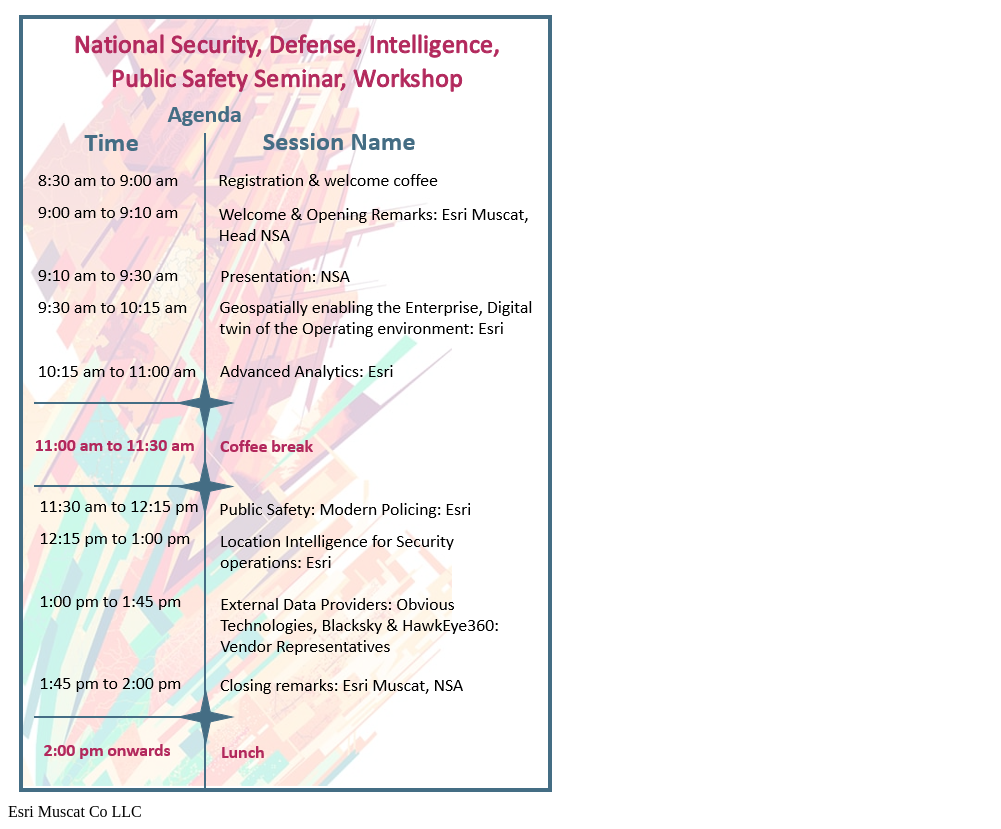
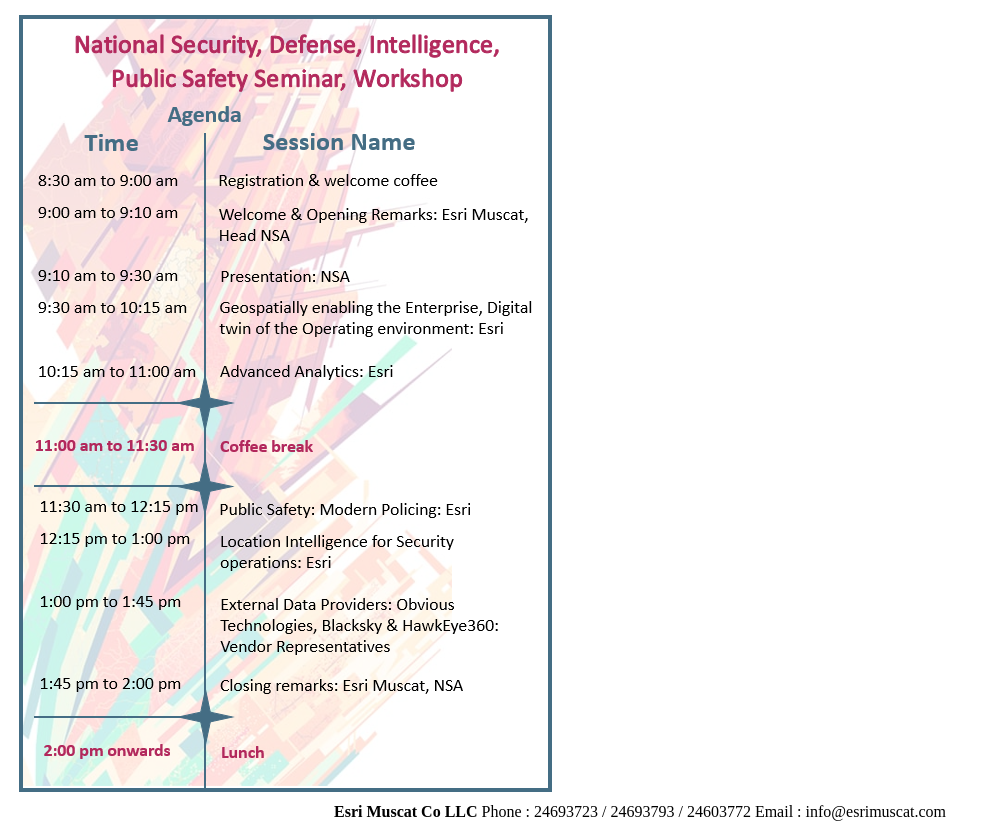
Before and after one commit to EsriMuscat/esrimuscat.github.io, a plain HTML site: page index.html in a window 1280 px wide. Shown: the whole page, without its empty margins (0-1001 px from the left). Drawn offline with Linux system fonts and the light colour scheme.

Commit message:
Update index.html

```diff
--- a/index.html
+++ b/index.html
@@ -10,8 +10,14 @@
 
 <img src="media\Agenda.png" style="max-width:100%;height:auto;" />
 
+<div style="text-align:center">
+<b>Esri Muscat Co LLC</b>
+Phone : 24693723 / 24693793 / 24603772
+Email : info@esrimuscat.com
+</div>
+
 <footer>
-    Esri Muscat Co LLC
+
 </footer>
 </body>
 
```
